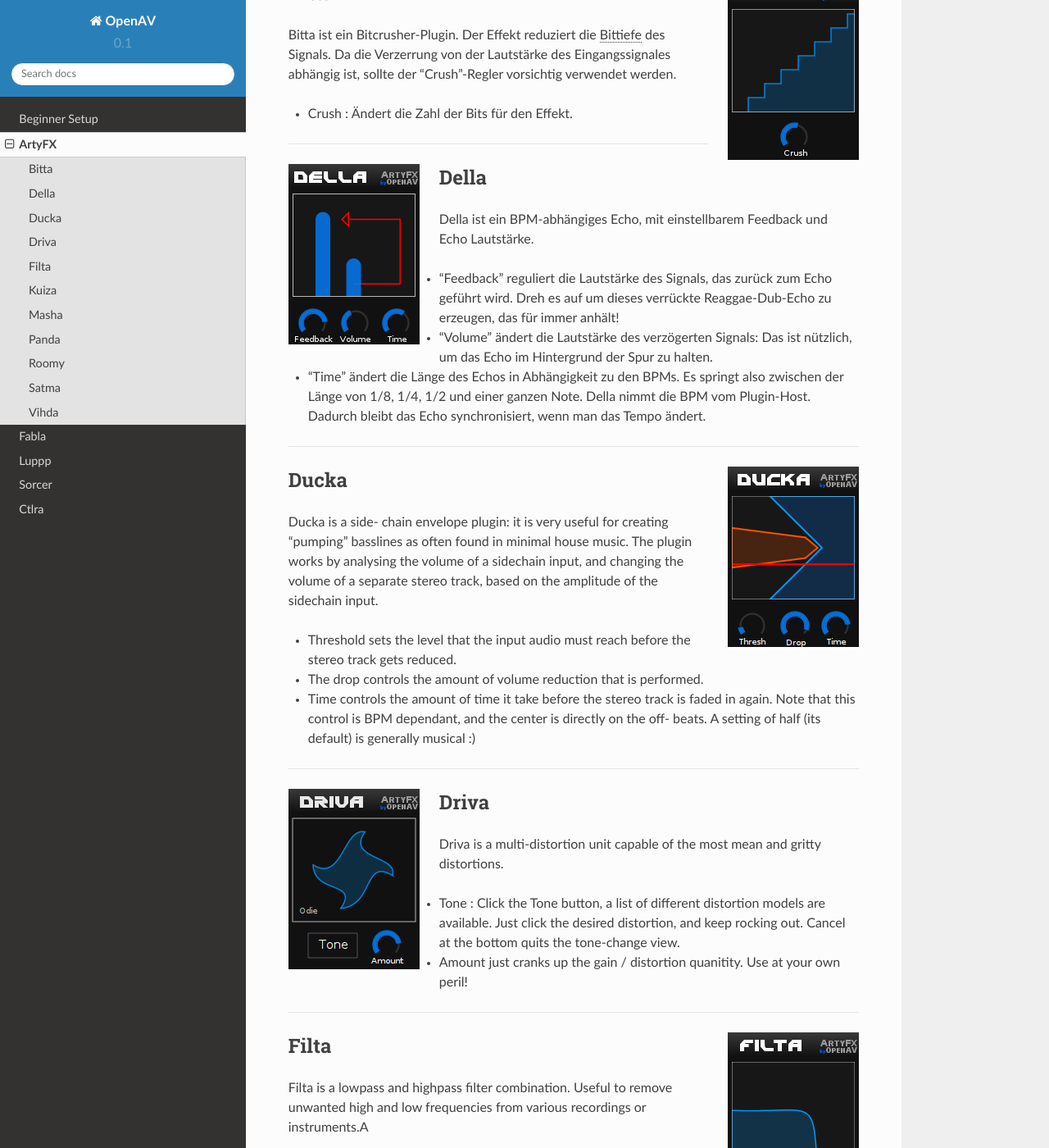
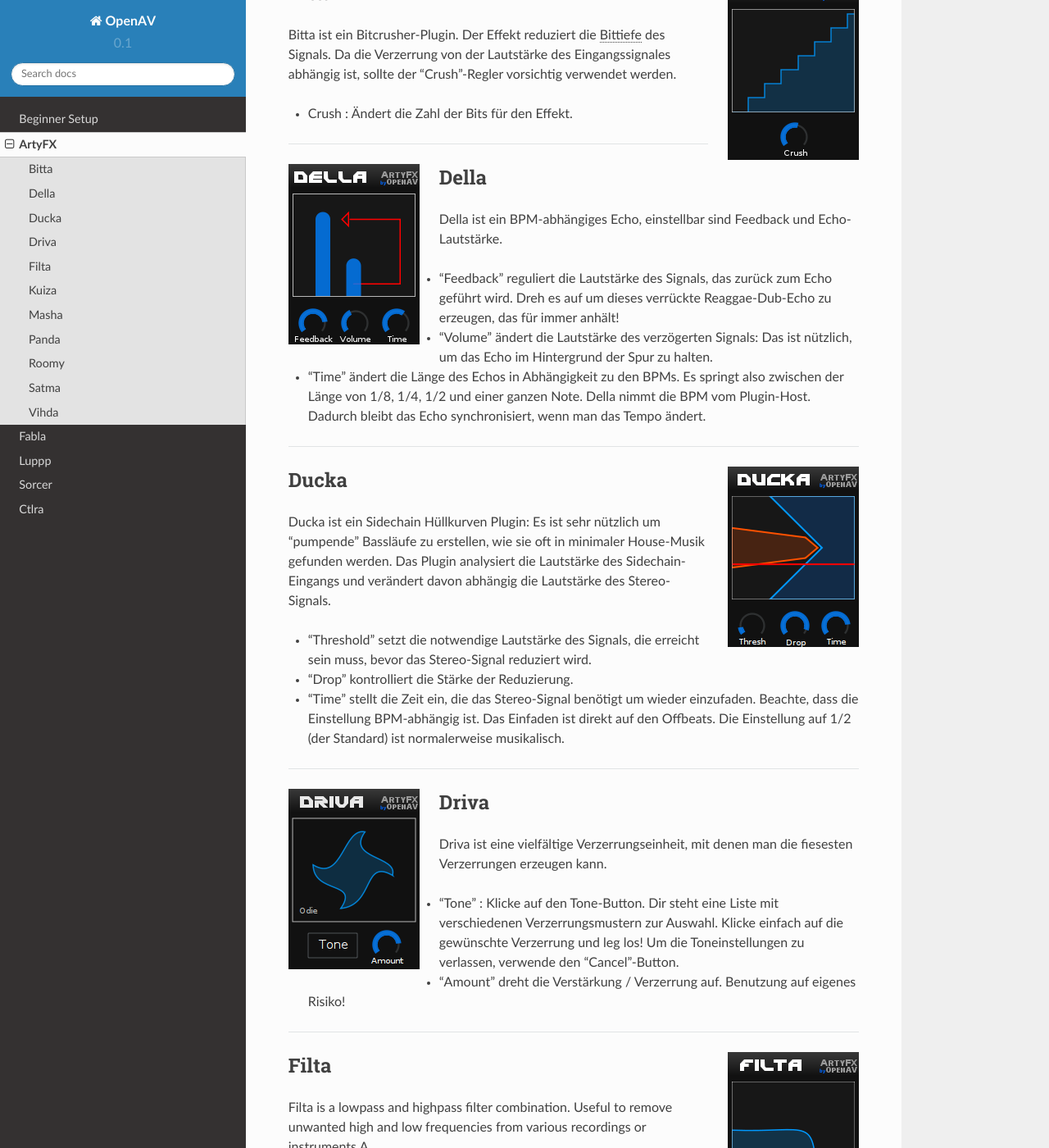
Before and after one commit to openAVproductions/openAV-manual, a Sphinx documentation site: the page built from source/artyfx.rst, in a window 1280 px wide and 1400 px high, scrolled down 450 px. Shown: the whole window at 82% size. Built offline with Sphinx 7.4.7 and the Read the Docs theme 2.0.0, drawn with Linux system fonts in a browser that asks for light colours; some of the changed text lies outside the part shown.

Commit message:
some progress, still artyfx

```diff
--- a/source/artyfx.rst
+++ b/source/artyfx.rst
@@ -43,8 +43,7 @@
 Della
 =======
 
-Della ist ein BPM-abhängiges Echo, mit einstellbarem Feedback und Echo
-Lautstärke.
+Della ist ein BPM-abhängiges Echo, einstellbar sind Feedback und Echo-Lautstärke.
 
 * "Feedback" reguliert die Lautstärke des Signals, das zurück zum Echo
   geführt wird. Dreh es auf um dieses verrückte Reaggae-Dub-Echo zu erzeugen,
@@ -67,20 +66,21 @@
 
 Ducka
 =======
-Ducka is a side- chain envelope plugin: it is very useful for creating
-"pumping" basslines as often found in minimal house music. The plugin works
-by analysing the volume of a sidechain input, and changing the volume of a
-separate stereo track, based on the amplitude of the sidechain input.
 
-* Threshold sets the level that the input audio must reach before the
-  stereo track gets reduced.
+Ducka ist ein Sidechain Hüllkurven Plugin: Es ist sehr nützlich um
+"pumpende" Bassläufe zu erstellen, wie sie oft in minimaler House-Musik
+gefunden werden. Das Plugin analysiert die Lautstärke des Sidechain-Eingangs
+und verändert davon abhängig die Lautstärke des Stereo-Signals.
 
-* The drop controls the amount of volume reduction that is performed.
+* "Threshold" setzt die notwendige Lautstärke des Signals, die erreicht sein
+  muss, bevor das Stereo-Signal reduziert wird.
 
-* Time controls the amount of time it take before the stereo track is faded
-  in again. Note that this control is BPM dependant, and the center is
-  directly on the off- beats. A setting of half (its default) is generally
-  musical :)
+* "Drop" kontrolliert die Stärke der Reduzierung.
+
+* "Time" stellt die Zeit ein, die das Stereo-Signal benötigt um wieder
+  einzufaden. Beachte, dass die Einstellung BPM-abhängig ist. Das Einfaden
+  ist direkt auf den Offbeats. Die Einstellung auf 1/2 (der Standard) ist
+  normalerweise musikalisch.
 
 ____
 
@@ -92,14 +92,14 @@
 Driva
 =======
 
-Driva is a multi-distortion unit capable of the most mean and gritty distortions.
+Driva ist eine vielfältige Verzerrungseinheit, mit denen man die fiesesten
+Verzerrungen erzeugen kann.
 
-* Tone : Click the Tone button, a list of different distortion models are
-  available. Just click the desired distortion, and keep rocking out.
-  Cancel at the bottom quits the tone-change view.
+* "Tone" : Klicke auf den Tone-Button. Dir steht eine Liste mit verschiedenen
+  Verzerrungsmustern zur Auswahl. Klicke einfach auf die gewünschte Verzerrung
+  und leg los! Um die Toneinstellungen zu verlassen, verwende den "Cancel"-Button.
 
-* Amount just cranks up the gain / distortion quanitity. Use at your own
-  peril!
+* "Amount" dreht die Verstärkung / Verzerrung auf. Benutzung auf eigenes Risiko!
 
 
 ____
```
Also changed, not shown: other parts of source/artyfx.rst (+3 -3 lines).
